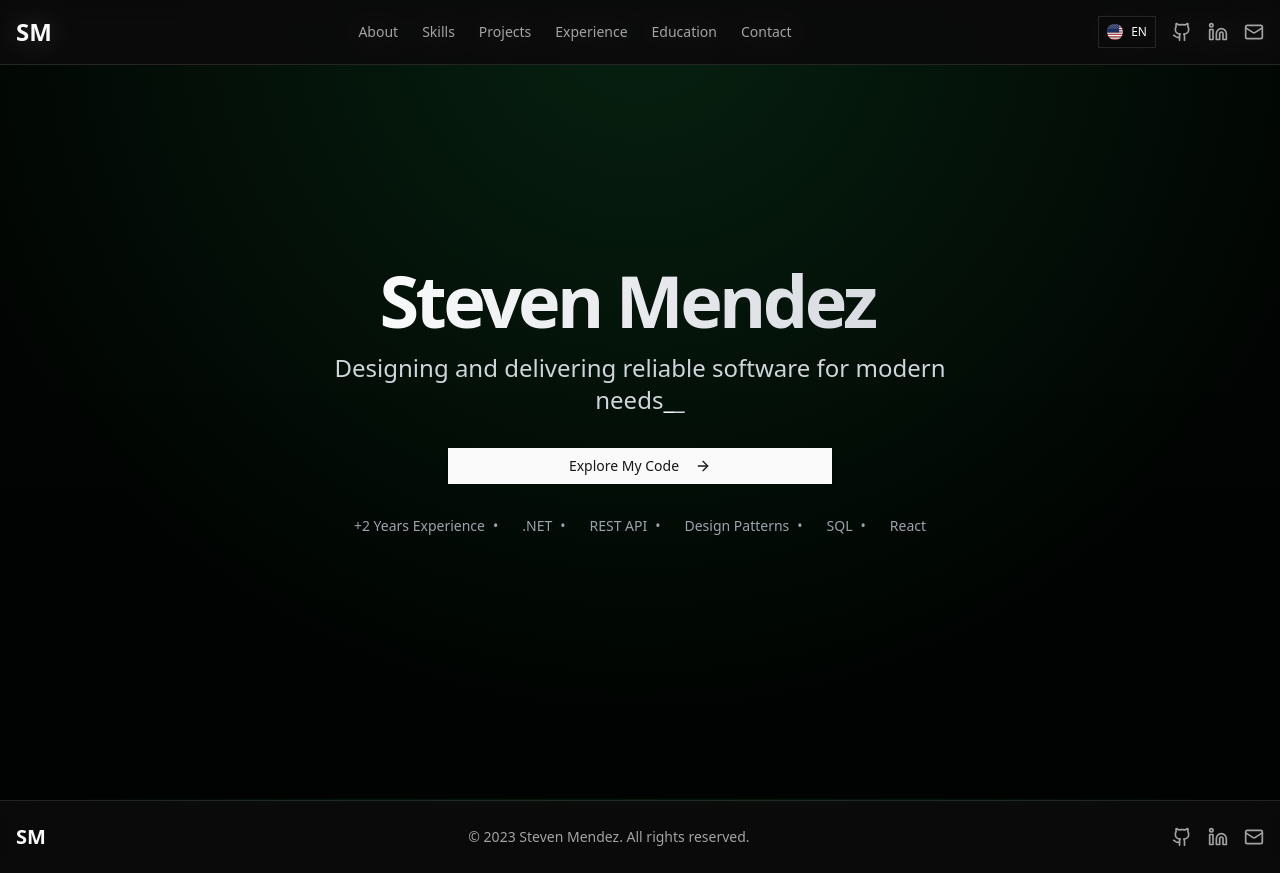
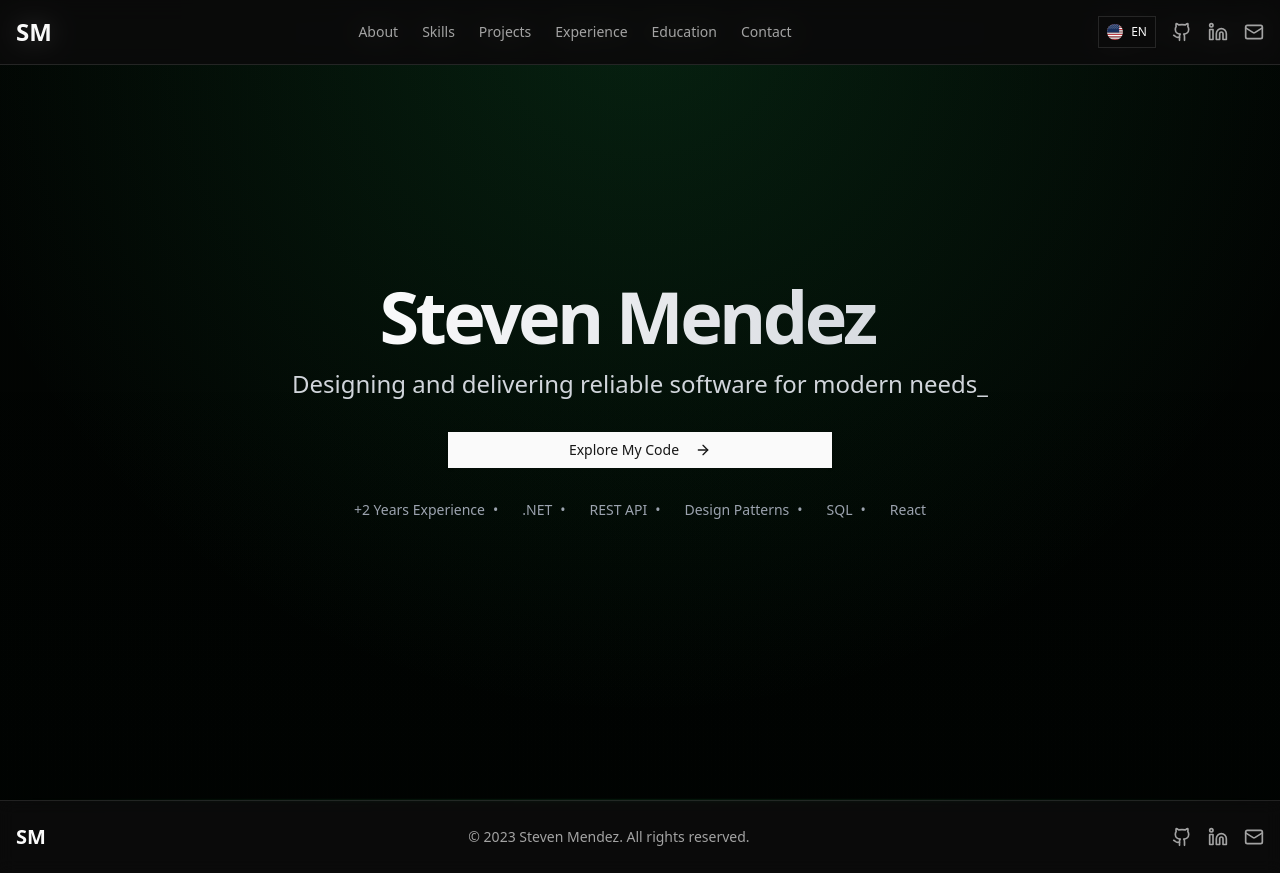
Before and after one commit to Steven-Mendez/my-portfolio, a Next.js app: page / in a window 1280 px wide. Built offline with nearby package versions, Linux system fonts and the light colour scheme.

Commit message:
fix: Remove unused underscore from Hero component text

```diff
--- a/src/components/hero.tsx
+++ b/src/components/hero.tsx
@@ -79,7 +79,6 @@ export default function Hero() {
               </h1>
               <p className="mx-auto max-w-[700px] text-gray-300 md:text-xl lg:text-2xl terminal-text text-shadow">
                 {text}
-                <span className="text-primary">_</span>
               </p>
             </motion.div>
             <motion.div
```
